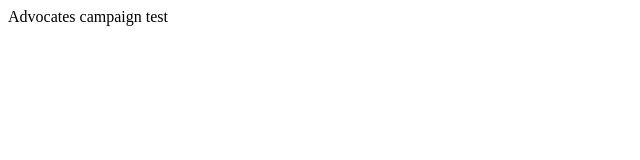
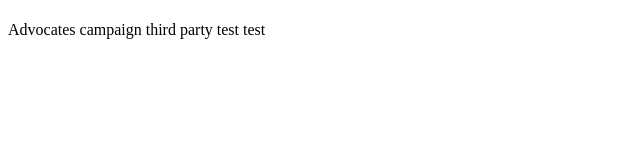
Before and after one commit to datracka/campaign-tester, a plain HTML site: page index.html in a window 1280 px wide. Shown: the whole page, without its empty margins (0-640 px from the left). Drawn offline with Linux system fonts and the light colour scheme.

Commit message:
change title

```diff
--- a/index.html
+++ b/index.html
@@ -78,7 +78,7 @@
     </script>
   </head>
   <body>
-    Advocates campaign test
+    <h1></h1>Advocates campaign third party test test</h1>
     <div id="form-container"></div>
     <script src="script.js"></script>
   </body>
```
